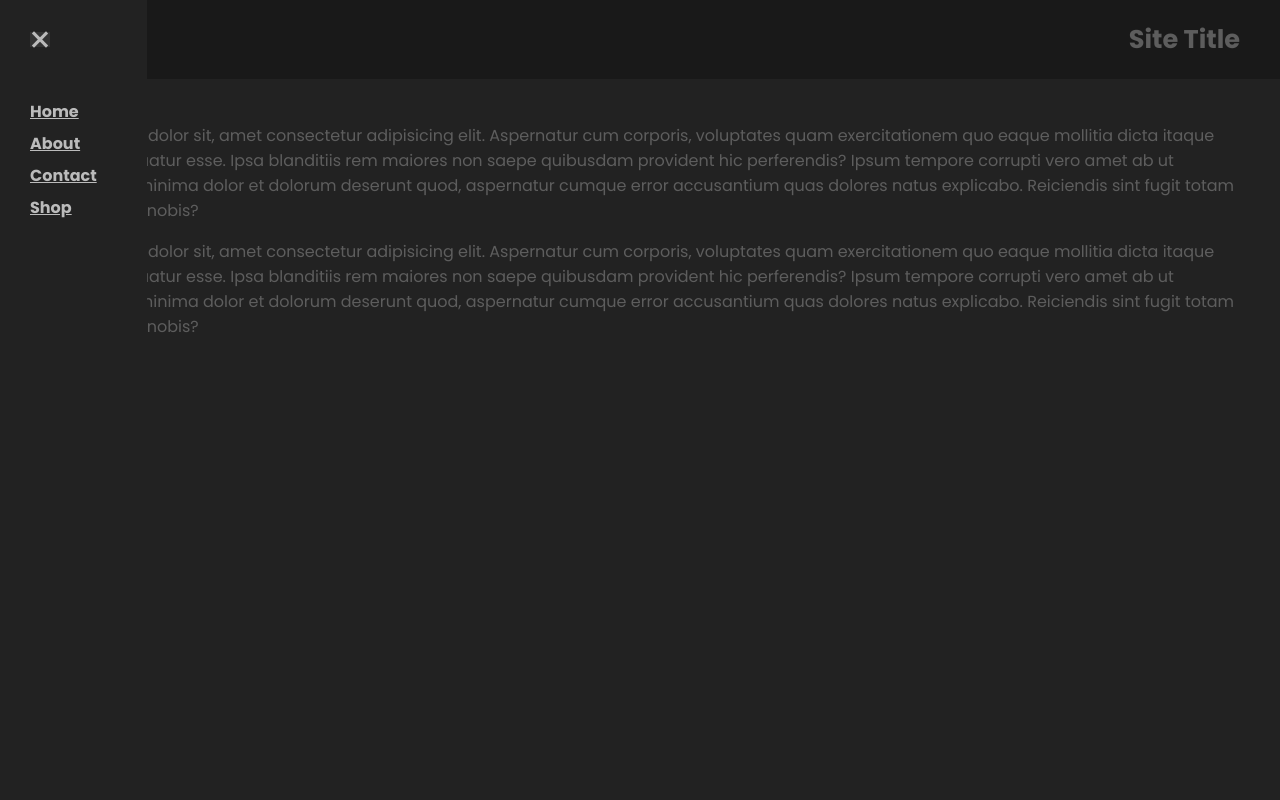
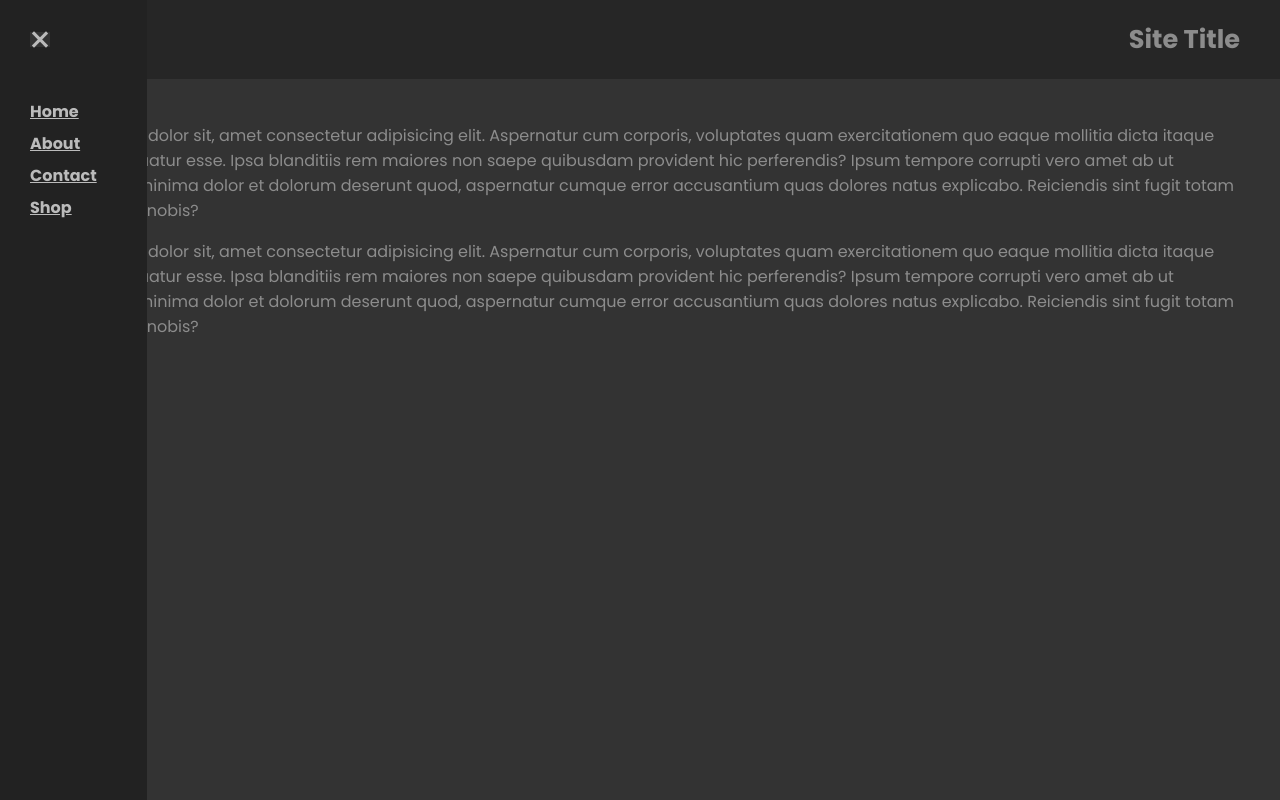
Before and after one commit to thebigdavec/Coding-Challenges-challenge-1-start, a plain HTML site: page index.html in a window 1280 px wide. Both pictures are taken after a click on the element 40 px from the left and 39 px from the top of the page. Drawn offline with Linux system fonts and the light colour scheme.

Commit message:
Make darken effect less intense

```diff
--- a/index.css
+++ b/index.css
@@ -120,7 +120,7 @@ nav a {
 
 #menu.open #overlay {
     transition: background-color 250ms ease-out;
-    background-color: rgba(0, 0, 0, 0.5);
+    background-color: rgba(0, 0, 0, 0.25);
 }
 
 
```
